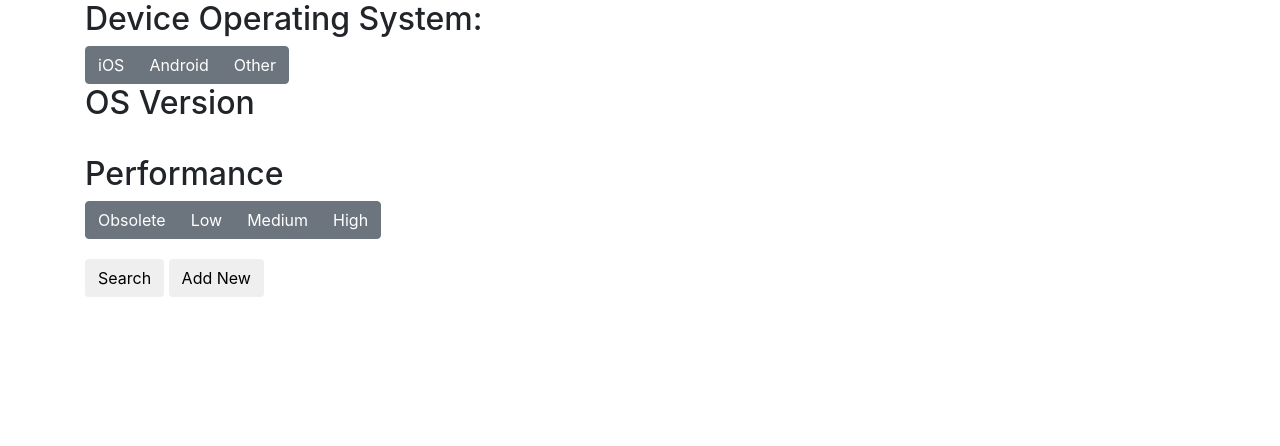
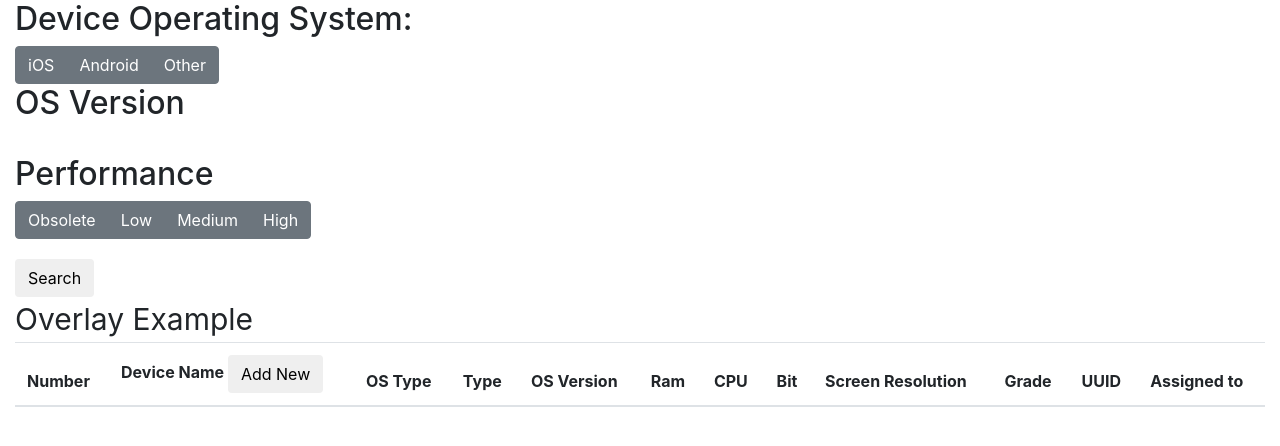
Before and after one commit to garliclord/Team-Five-Guys, a PHP site: page / in a window 1280 px wide. Shown: the top 446 px of the page. Run offline with PHP 8.4, Linux system fonts and the light colour scheme; lists and menus that the app fills with data are empty; some libraries are stand-ins or nearby versions.

Commit message:
add overlay

```diff
--- a/Scripts/Script.js
+++ b/Scripts/Script.js
@@ -1,3 +1,23 @@
+function openNav() {
+  document.getElementById("myNav").style.display = "block";
+}
+
+function closeNav() {
+  document.getElementById("myNav").style.display = "none";
+}
+
+// document.querySelector("#myNav").addEventListener("click", () => {
+//   document.querySelector("#myNav").classList.toggle("hidden");
+// });
+
+// document.querySelector("#overlay-btn").addEventListener("click", () => {
+//   document.querySelector("#myNav").classList.toggle("hidden");
+// });
+
+// document.querySelector("#close-btn").addEventListener("click", () => {
+//   document.querySelector("#myNav").classList.toggle("hidden");
+// });
+
 // To be used to hide the os buttons and reset the active property
 function hide(id) {
   document.querySelectorAll(id).forEach((element) => {
@@ -38,27 +58,3 @@ document.querySelector("#other-btn").addEventListener("click", () => {
  hide(".ios-os");
  hide(".android-os");
 });
-
-// landing page
-clickButton("#search-btn", ".landing-page", ".display-page");
-clickButton("#add-device-btn", ".landing-page", ".add-device-page");
-
-// add device page
-clickButton("#add-device-page-save-btn", ".add-device-page", ".landing-page");
-clickButton("#add-device-page-back-btn", ".add-device-page", ".landing-page");
-
-// display page
-clickButton("#display-page-back-btn", ".display-page", ".landing-page");
-clickButton("#info-btn", ".display-page", ".info-page");
-clickButton("#assign-btn", ".display-page", ".assign-overlay");
-
-// info page
-clickButton("#info-page-edit-btn", ".info-page", ".edit-page");
-clickButton("#info-page-back-btn", ".info-page", ".display-page");
-
-// assign overlay
-clickButton("#assign-overlay-back-btn", ".assign-overlay", ".display-page");
-
-// edit page
-clickButton("#edit-page-save-btn", ".edit-page", ".info-page");
-clickButton("#edit-page-back-btn", ".edit-page", ".info-page");
--- a/index.html
+++ b/index.html
@@ -14,7 +14,8 @@
 
 <body>
 
-  <div class="container landing-page">
+  <div class="container-fluid">
+
     <!-- Operating system button group -->
     <div class="row">
       <div class="col-sm-12">
@@ -88,12 +89,50 @@
     <div class="row">
       <div class="col-sm-12 add-search-btns">
         <button id="search-btn" type="button" name="button" class="btn">Search</button>
-        <button id="add-device-btn" type="button" name="button" class="btn">Add New</button>
-      </div>
       </div>
     </div>
 
-  <div class="container add-device-page hidden">
+    <!-- overlay -->
+    <div id="myNav" class="overlay">
+      <a href="javascript:void(0)" class="closebtn" onclick="closeNav()">&times;</a>
+      <div class="overlay-content">
+        <a href="#">About</a>
+        <a href="#">Contact</a>
+      </div>
+    </div>
+
+    <!-- overlay button -->
+    <span style="font-size:30px;cursor:pointer" onclick="openNav()">Overlay Example</span>
+
+    <!-- table -->
+    <div class="row">
+      <div class="col-sm-12">
+        <table class="table">
+          <thead>
+            <tr>
+              <th scope="col">Number</th>
+              <th scope="col">Device Name
+                <button id="add-device-btn" type="button" name="button" class="btn">Add New</button>
+              </th>
+              <th scope="col">OS Type</th>
+              <th scope="col">Type</th>
+              <th scope="col">OS Version</th>
+              <th scope="col">Ram</th>
+              <th scope="col">CPU</th>
+              <th scope="col">Bit</th>
+              <th scope="col">Screen Resolution</th>
+              <th scope="col">Grade</th>
+              <th scope="col">UUID</th>
+              <th scope="col">Assigned to</th>
+            </tr>
+          </thead>
+          <tbody>
+          </tbody>
+        </table>
+      </div>
+    </div>
+
+    <!-- <div class="container add-device-page hidden">
       <div class="row">
         <div class="col-sm-12">
           <h3>Add Device</h3>
@@ -115,9 +154,9 @@
           <button type="button" id="add-device-page-back-btn" class="btn btn-back">Back</button>
         </div>
       </div>
-  </div>
+    </div> -->
 
-  <div class="container display-page hidden">
+    <!-- <div class="container display-page hidden">
       <div class="row">
         <div class="col-sm-12">
           <table class="table">
@@ -220,6 +259,8 @@
           <button type="button" id="edit-page-back-btn" class="btn btn-back">Back</button>
         </div>
       </div>
+    </div> -->
+
   </div>
 
   <!-- Custom JavaScript -->
```
Also changed, not shown: CSS/style.css (+49 -0 lines). Lines whose indentation alone changed are shown as unchanged.
